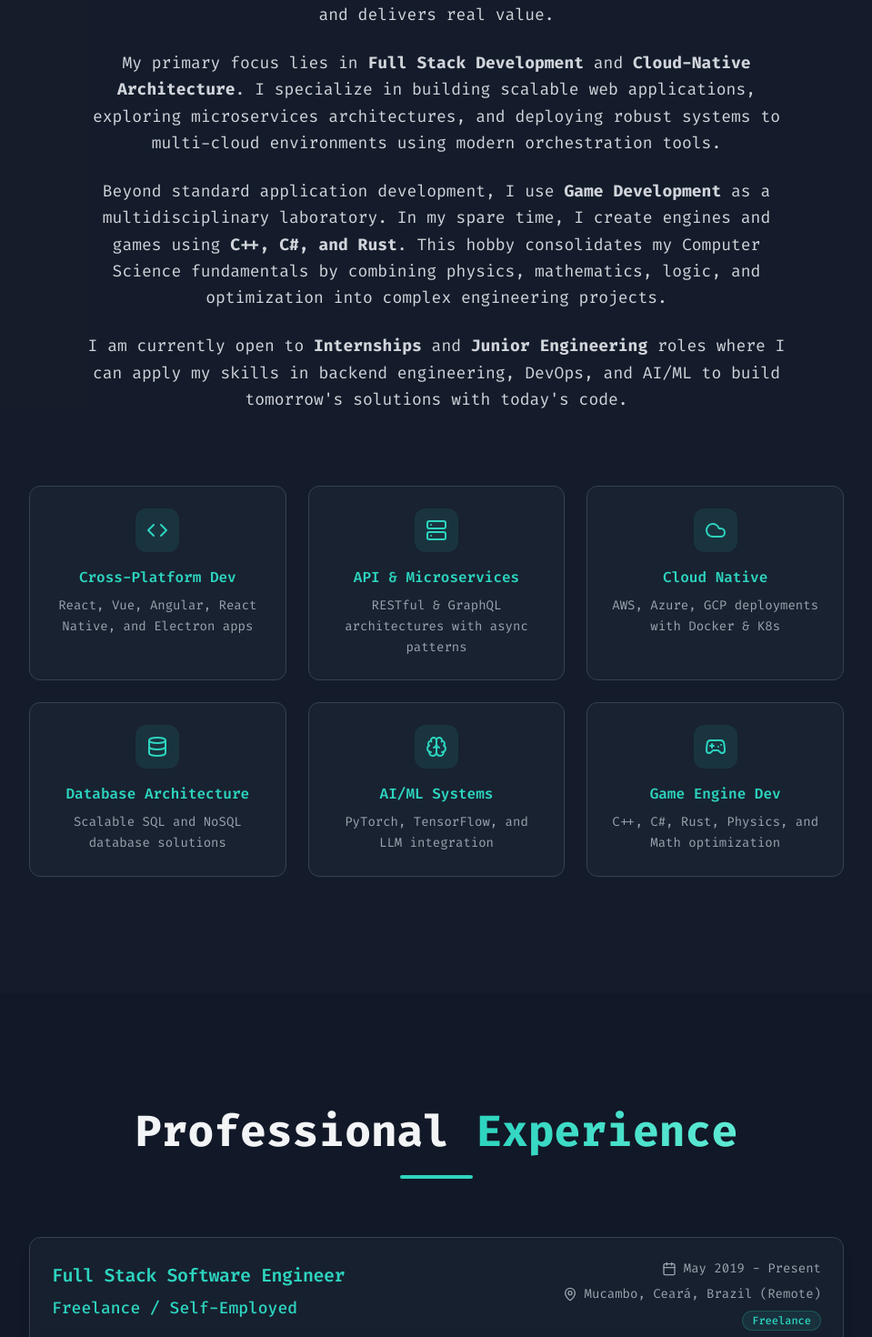
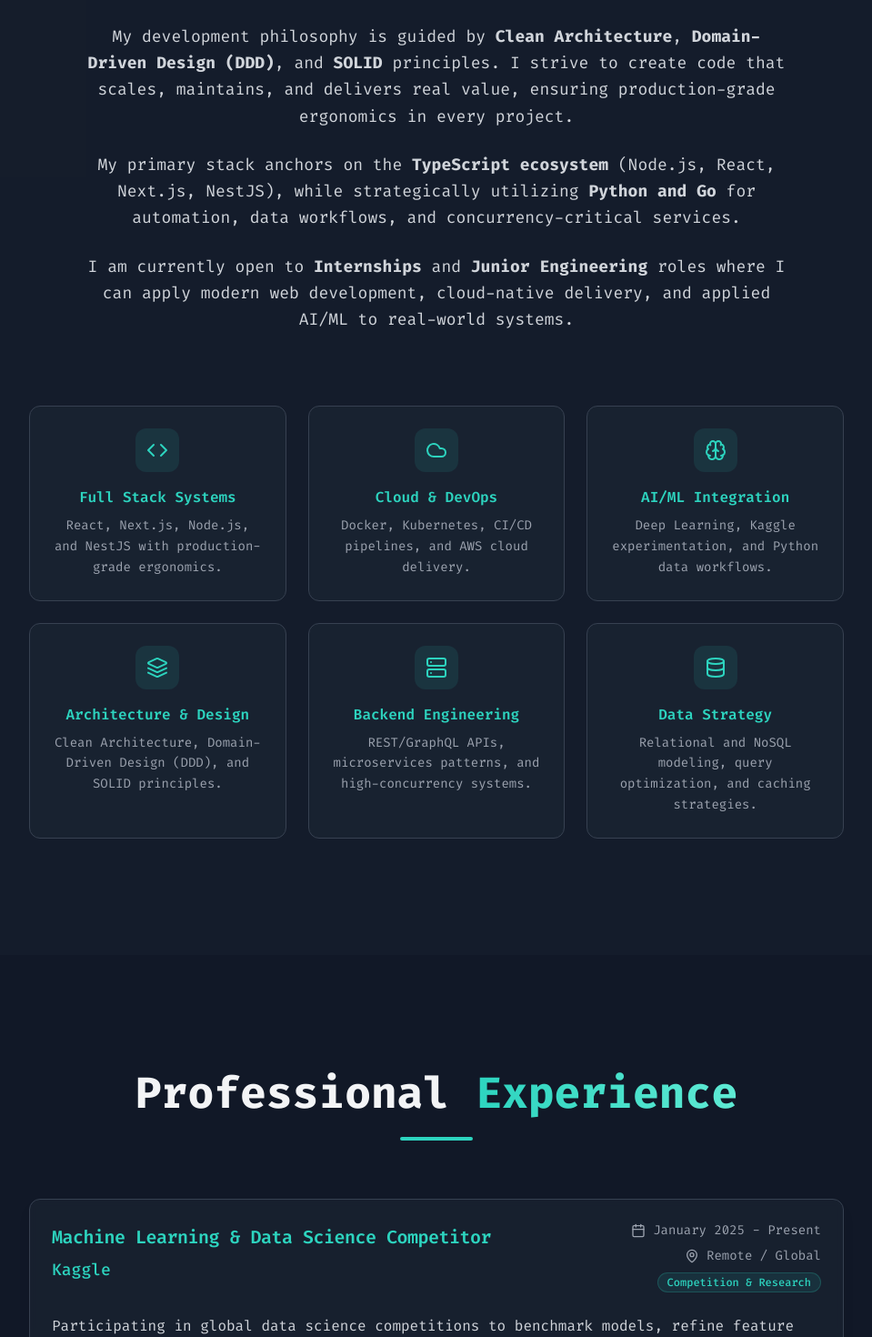
Before and after one commit to emanuellcs/emanuellcs-landing-page, a Next.js app: page / in a window 1280 px wide. Shown: the part 1330-2800 px from the top of the page at 91% size, without its empty margins (160-1119 px from the left). Built offline with nearby package versions, Linux system fonts and the light colour scheme.

Commit message:
feat: update content across sections for improved clarity and focus

```diff
--- a/components/sections/about.tsx
+++ b/components/sections/about.tsx
@@ -1,35 +1,35 @@
-import { Code, Server, Cloud, Database, Brain, Gamepad2 } from "lucide-react"
+import { Code, Server, Cloud, Database, Brain, Layers } from "lucide-react"
 
 const highlights = [
   {
     icon: Code,
-    title: "Cross-Platform Dev",
-    description: "React, Vue, Angular, React Native, and Electron apps",
+    title: "Full Stack Systems",
+    description: "React, Next.js, Node.js, and NestJS with production-grade ergonomics.",
+  },
+  {
+    icon: Cloud,
+    title: "Cloud & DevOps",
+    description: "Docker, Kubernetes, CI/CD pipelines, and AWS cloud delivery.",
+  },
+  {
+    icon: Brain,
+    title: "AI/ML Integration",
+    description: "Deep Learning, Kaggle experimentation, and Python data workflows.",
+  },
+  {
+    icon: Layers,
+    title: "Architecture & Design",
+    description: "Clean Architecture, Domain-Driven Design (DDD), and SOLID principles.",
   },
   {
     icon: Server,
-    title: "API & Microservices",
-    description: "RESTful & GraphQL architectures with async patterns",
-  },
-  {
-    icon: Cloud,
-    title: "Cloud Native",
-    description: "AWS, Azure, GCP deployments with Docker & K8s",
+    title: "Backend Engineering",
+    description: "REST/GraphQL APIs, microservices patterns, and high-concurrency systems.",
   },
   {
     icon: Database,
-    title: "Database Architecture",
-    description: "Scalable SQL and NoSQL database solutions",
-  },
-  {
-    icon: Brain,
-    title: "AI/ML Systems",
-    description: "PyTorch, TensorFlow, and LLM integration",
-  },
-  {
-    icon: Gamepad2,
-    title: "Game Engine Dev",
-    description: "C++, C#, Rust, Physics, and Math optimization",
+    title: "Data Strategy",
+    description: "Relational and NoSQL modeling, query optimization, and caching strategies.",
   },
 ]
 
@@ -54,22 +54,21 @@ export function About() {
           <div className="space-y-8">
             <div className="space-y-6 text-lg text-gray-300 leading-relaxed text-center max-w-3xl mx-auto">
               <p>
-                I am a Full Stack Software Engineer and a double-degree student in <strong>Software Engineering & Computer Science</strong>,
-                based in Mucambo, Brazil. My development philosophy centers on creating code that scales, maintains, and delivers real value.
+                I am a <strong>Software Engineering & Computer Science student (2025–2029)</strong> focused on high-performance
+                Full Stack development. I work with an engineering vision, combining modern interfaces with robust backends.
               </p>
               <p>
-                My primary focus lies in <strong>Full Stack Development</strong> and <strong>Cloud-Native Architecture</strong>.
-                I specialize in building scalable web applications, exploring microservices architectures, and deploying robust systems
-                to multi-cloud environments using modern orchestration tools.
+                My development philosophy is guided by <strong>Clean Architecture</strong>, <strong>Domain-Driven Design (DDD)</strong>,
+                and <strong>SOLID</strong> principles. I strive to create code that scales, maintains, and delivers real value,
+                ensuring production-grade ergonomics in every project.
               </p>
               <p>
-                Beyond standard application development, I use <strong>Game Development</strong> as a multidisciplinary laboratory.
-                In my spare time, I create engines and games using <strong>C++, C#, and Rust</strong>. This hobby consolidates my
-                Computer Science fundamentals by combining physics, mathematics, logic, and optimization into complex engineering projects.
+                My primary stack anchors on the <strong>TypeScript ecosystem</strong> (Node.js, React, Next.js, NestJS), while
+                strategically utilizing <strong>Python and Go</strong> for automation, data workflows, and concurrency-critical services.
               </p>
               <p>
-                I am currently open to <strong>Internships</strong> and <strong>Junior Engineering</strong> roles where I can apply my skills
-                in backend engineering, DevOps, and AI/ML to build tomorrow's solutions with today's code.
+                I am currently open to <strong>Internships</strong> and <strong>Junior Engineering</strong> roles where I can apply
+                modern web development, cloud-native delivery, and applied AI/ML to real-world systems.
               </p>
             </div>
 
--- a/components/sections/contact.tsx
+++ b/components/sections/contact.tsx
@@ -14,7 +14,7 @@ const contactMethods = [
   },
   {
     title: "LinkedIn",
-    description: "Connect for professional opportunities",
+    description: "Connect for opportunities",
     icon: Linkedin,
     href: "https://linkedin.com/in/emanuellcs",
     buttonText: "View Profile",
@@ -22,7 +22,7 @@ const contactMethods = [
   },
   {
     title: "Hugging Face",
-    description: "Follow my AI/ML models and datasets",
+    description: "Follow my AI/ML models",
     icon: Brain,
     href: "https://huggingface.co/emanuellcs",
     buttonText: "View Models",
@@ -30,7 +30,7 @@ const contactMethods = [
   },
   {
     title: "GitHub",
-    description: "Explore my code and contributions",
+    description: "Explore my code",
     icon: Github,
     href: "https://github.com/emanuellcs",
     buttonText: "Visit GitHub",
@@ -50,13 +50,12 @@ export function Contact() {
 
           <div className="max-w-3xl mx-auto space-y-4 text-gray-300 leading-relaxed">
             <p className="text-xl">
-              I am currently open to <strong>Internships</strong>, <strong>Junior Engineering</strong> roles, and
-              <strong>Open Source Collaboration</strong> worldwide.
+              I am actively pursuing <strong>Internship</strong> and <strong>Junior Engineering</strong> roles
+              where I can apply modern web development, cloud-native delivery, and AI/ML to production contexts.
             </p>
             <p>
-              Whether you want to discuss Cloud-Native Architecture, AI/ML pipelines, or Game Engine development
-              (check my <Link href="https://gitlab.com/emanuellcs" className="text-teal-400 hover:underline">GitLab</Link> for that!),
-              I'd love to hear from you.
+              Whether you want to discuss <strong>Clean Architecture</strong>, <strong>Kaggle Competitions</strong>,
+              or <strong>Full Stack Systems</strong>, I'd love to hear from you.
             </p>
           </div>
         </div>
--- a/components/sections/education.tsx
+++ b/components/sections/education.tsx
@@ -1,4 +1,4 @@
-import { GraduationCap, Calendar, MapPin } from "lucide-react"
+import { GraduationCap, Calendar, MapPin, Award } from "lucide-react"
 import { Card, CardContent, CardDescription, CardHeader, CardTitle } from "@/components/ui/card"
 
 const education = [
@@ -6,49 +6,48 @@ const education = [
     degree: "Bachelor's Degree",
     field: "Computer Science",
     institution: "Uninter",
-    period: "November 2025 - November 2029",
+    period: "Nov 2025 - Nov 2029",
     location: "Brazil",
     status: "Enrolled",
-    type: "Bachelor's Degree",
+    description: "Focus on Algorithms, Data Structures, and Mathematical Foundations.",
   },
   {
     degree: "Bachelor's Degree",
     field: "Software Engineering",
     institution: "Estácio",
-    period: "January 2025 - January 2029",
+    period: "Jan 2025 - Jan 2029",
     location: "Brazil",
     status: "In Progress",
-    type: "Bachelor's Degree",
+    description: "Focus on System Design, Software Architecture, and Engineering Practices.",
   },
   {
-    degree: "Formation Course",
+    degree: "Professional Formation",
     field: "Software Engineer",
     institution: "Escola DNC",
-    period: "April 2025 - November 2025",
-    location: "Brazil",
+    period: "Apr 2025 - Nov 2025",
+    location: "Remote",
     status: "In Progress",
-    type: "Professional Course",
+    description: "Intensive training in Full Stack Development and Career Acceleration.",
   },
   {
     degree: "Integrated Technical Course",
     field: "Systems Development",
     institution: "EEEP Professora Maria de Jesus Rodrigues Alves",
-    period: "January 2022 - December 2024",
-    location: "Brazil",
+    period: "Jan 2022 - Dec 2024",
+    location: "Ceará, Brazil",
     status: "Completed",
-    type: "Technical Degree",
+    description: "Foundation in programming logic, web development, and database management.",
   },
 ]
 
 const certifications = [
+  "AWS CloudFormation",
   "AWS Lambda",
-  "AWS CloudFormation",
-  "Amazon Web Services",
-  "Jornada de Orientação de Carreira",
-  "5G Basics: What it's all about",
-  "HCIA-5G V2.0 Course",
+  "Cloud-Native Architecture",
   "React Development",
-  "Introduction to Web Development",
+  "HCIA-5G V2.0",
+  "5G Basics",
+  "Career Orientation Journey",
 ]
 
 export function Education() {
@@ -60,6 +59,10 @@ export function Education() {
             Education & <span className="gradient-text">Certifications</span>
           </h2>
           <div className="w-20 h-1 bg-teal-400 mx-auto rounded-full" />
+          <p className="text-xl text-gray-300 mt-6 max-w-3xl mx-auto">
+             A continuous journey combining academic rigor in <strong>Computer Science & Software Engineering</strong>
+             with practical, professional certification in cloud technologies.
+          </p>
         </div>
 
         <div className="max-w-6xl mx-auto">
@@ -104,6 +107,9 @@ export function Education() {
                       </div>
                     </div>
                   </CardHeader>
+                  <CardContent>
+                    <p className="text-gray-400 text-sm ml-16">{edu.description}</p>
+                  </CardContent>
                 </Card>
               ))}
             </div>
@@ -120,7 +126,7 @@ export function Education() {
                       key={index}
                       className="flex items-center p-3 bg-gray-800/50 rounded-lg border border-gray-700 hover:border-teal-400/50 transition-all duration-300 hover:bg-teal-400/5"
                     >
-                      <div className="w-2 h-2 bg-teal-400 rounded-full mr-3 flex-shrink-0" />
+                      <Award size={16} className="text-teal-400 mr-3 flex-shrink-0" />
                       <span className="text-sm text-gray-300 font-medium">{cert}</span>
                     </div>
                   ))}
--- a/components/sections/experience.tsx
+++ b/components/sections/experience.tsx
@@ -1,21 +1,35 @@
-import { Calendar, MapPin } from "lucide-react"
+import { Calendar, MapPin, Trophy } from "lucide-react"
 import { Card, CardContent, CardDescription, CardHeader, CardTitle } from "@/components/ui/card"
 
 const experiences = [
   {
+    title: "Machine Learning & Data Science Competitor",
+    company: "Kaggle",
+    location: "Remote / Global",
+    period: "January 2025 - Present",
+    duration: "Ongoing",
+    type: "Competition & Research",
+    description: "Participating in global data science competitions to benchmark models, refine feature engineering, and stress-test applied ML workflows.",
+    achievements: [
+      "Training Deep Learning models using PyTorch and TensorFlow for Computer Vision and NLP tasks",
+      "Implementing advanced feature engineering and large-scale data processing pipelines",
+      "Applying mathematical optimization and regularization techniques to improve model generalization",
+      "Collaborating with the community to study SOTA architectures and modern training techniques",
+    ],
+  },
+  {
     title: "Full Stack Software Engineer",
     company: "Freelance / Self-Employed",
-    location: "Mucambo, Ceará, Brazil (Remote)",
-    period: "May 2019 - Present",
-    duration: "5+ years",
+    location: "Mucambo, Brazil (Remote)",
+    period: "Jan 2022 - Present",
+    duration: "4+ years",
     type: "Freelance",
-    description: "Designing and developing scalable full-stack solutions, focusing on cloud-native architectures, microservices, and high-performance systems.",
+    description: "Delivering production-grade full stack solutions with a focus on performance, security, and maintainability using Clean Architecture.",
     achievements: [
-      "Architecting and building RESTful & GraphQL APIs using Node.js, Go, and Python",
-      "Deploying microservices to multi-cloud environments (AWS, Azure, GCP) using Docker and Kubernetes",
-      "Developing responsive cross-platform applications with React, Vue, React Native, and Electron",
-      "Implementing secure authentication systems and optimizing database performance (SQL & NoSQL)",
-      "Integrating AI/ML models (PyTorch/TensorFlow) into production web applications",
+      "Architecting RESTful & GraphQL APIs using Node.js (NestJS) and Go",
+      "Deploying microservices to AWS and multi-cloud environments using Docker and Kubernetes",
+      "Building responsive frontend interfaces with React, Next.js, and Tailwind CSS",
+      "Optimizing database performance for PostgreSQL and MongoDB including query indexing and caching",
     ],
   },
   {
@@ -25,12 +39,11 @@ const experiences = [
     period: "August 2024 - December 2024",
     duration: "5 months",
     type: "Internship",
-    description: "Gained practical experience in graphic design and digital media production.",
+    description: "Gained practical experience in visual communication and digital media production.",
     achievements: [
       "Developed skills in graphic design and visual communication",
-      "Worked with design software and digital media tools",
-      "Collaborated on various design projects and client deliverables",
-      "Applied technical knowledge in a professional environment",
+      "Collaborated on design projects and client deliverables",
+      "Applied technical knowledge in a professional team environment",
     ],
   },
 ]
@@ -75,7 +88,7 @@ export function Experience() {
                 <p className="text-gray-300 mb-4 leading-relaxed">{exp.description}</p>
 
                 <div className="space-y-3">
-                  <h4 className="font-semibold text-teal-400 text-sm">Key Achievements & Responsibilities:</h4>
+                  <h4 className="font-semibold text-teal-400 text-sm">Key Responsibilities & Tech:</h4>
                   <ul className="space-y-2">
                     {exp.achievements.map((achievement, i) => (
                       <li key={i} className="flex items-start text-sm text-gray-300">
--- a/components/sections/hero.tsx
+++ b/components/sections/hero.tsx
@@ -3,16 +3,15 @@
 import { useEffect, useState } from "react"
 import Link from "next/link"
 import { Button } from "@/components/ui/button"
-import { Github, Linkedin, Mail, ArrowRight, Gitlab, Brain } from "lucide-react"
+import { Github, Linkedin, Mail, ArrowRight, Gitlab, Brain, BarChart } from "lucide-react"
 
 const typingStrings = [
-  "Full Stack Software Engineer.",
-  "SE & CS Student.",
-  "Building Scalable Systems.",
-  "Cloud Native Architecture.",
-  "AI/ML Enthusiast.",
-  "Game Engine Developer.",
-  "Node.js | Go | Python | Rust.",
+  "Software Engineering Student.",
+  "Full Stack Developer.",
+  "TypeScript | Node.js | Next.js.",
+  "Python & Go | Cloud & DevOps.",
+  "Clean Architecture & DDD.",
+  "AI/ML & Data Science.",
 ]
 
 const socialLinks = [
@@ -24,11 +23,18 @@ const socialLinks = [
     hoverColor: "hover:text-gray-400",
   },
   {
-    name: "GitLab",
-    href: "https://gitlab.com/emanuellcs",
-    icon: Gitlab,
-    label: "Visit Emanuel's GitLab profile",
-    hoverColor: "hover:text-orange-500",
+    name: "LinkedIn",
+    href: "https://www.linkedin.com/in/emanuellcs",
+    icon: Linkedin,
+    label: "Connect with Emanuel on LinkedIn",
+    hoverColor: "hover:text-blue-500",
+  },
+  {
+    name: "Kaggle",
+    href: "https://www.kaggle.com/emanuellcs",
+    icon: BarChart,
+    label: "Visit Emanuel's Kaggle profile",
+    hoverColor: "hover:text-blue-400",
   },
   {
     name: "Hugging Face",
@@ -38,11 +44,11 @@ const socialLinks = [
     hoverColor: "hover:text-yellow-400",
   },
   {
-    name: "LinkedIn",
-    href: "https://www.linkedin.com/in/emanuellcs",
-    icon: Linkedin,
-    label: "Connect with Emanuel on LinkedIn",
-    hoverColor: "hover:text-blue-500",
+    name: "GitLab",
+    href: "https://gitlab.com/emanuellcs",
+    icon: Gitlab,
+    label: "Visit Emanuel's GitLab profile",
+    hoverColor: "hover:text-orange-500",
   },
   {
     name: "Email",
@@ -110,8 +116,8 @@ export function Hero() {
                 </span>
               </div>
 
-              <p className="text-lg text-gray-400 italic">
-                "Code that scales, maintains, and delivers value"
+              <p className="text-lg text-gray-400 italic max-w-2xl mx-auto">
+                "Building scalable systems with clean interfaces, robust backends, and measurable outcomes."
               </p>
 
               <p className="text-base sm:text-lg text-gray-500 flex items-center justify-center gap-2">
--- a/components/sections/projects.tsx
+++ b/components/sections/projects.tsx
@@ -1,44 +1,56 @@
 import Link from "next/link"
 import { Button } from "@/components/ui/button"
 import { Card, CardContent, CardDescription, CardFooter, CardHeader, CardTitle } from "@/components/ui/card"
-import { Github, Gitlab, Brain, ArrowRight, Layers, Cpu, Network } from "lucide-react"
+import { Github, Gitlab, Brain, ArrowRight, Server, Terminal, Cloud, BarChart } from "lucide-react"
 
 const platforms = [
   {
     title: "Open Source & Web",
     platform: "GitHub",
-    description: "My primary hub for full-stack applications, cloud-native systems, and developer tools. Home to my experiments with Node.js, Go, and microservices architecture.",
+    description: "My primary hub for production-grade applications. Home to my work with the TypeScript ecosystem (NestJS, Next.js) and Cloud/DevOps infrastructure.",
     icon: Github,
-    secondaryIcon: Network,
+    secondaryIcon: Cloud,
     href: "https://github.com/emanuellcs",
     color: "text-gray-200",
     hoverColor: "group-hover:text-white",
     bgColor: "bg-gray-800",
-    tags: ["Full Stack", "Cloud Native", "DevOps"],
+    tags: ["TypeScript", "Microservices", "AWS"],
   },
   {
-    title: "Game Engines & Systems",
+    title: "Systems & Low-Level",
     platform: "GitLab",
-    description: "A multidisciplinary laboratory for low-level engineering. Here I build game engines, physics simulations, and graphics renderers using C++, C#, and Rust.",
+    description: "A laboratory for high-performance engineering. Here I explore system design, concurrency patterns, and game engines using Go, C++, and Rust.",
     icon: Gitlab,
-    secondaryIcon: Cpu,
+    secondaryIcon: Terminal,
     href: "https://gitlab.com/emanuellcs",
     color: "text-orange-500",
     hoverColor: "group-hover:text-orange-400",
     bgColor: "bg-orange-900/20",
-    tags: ["C++", "Rust", "Game Dev"],
+    tags: ["Go", "C++", "System Design"],
   },
   {
     title: "AI & Machine Learning",
     platform: "Hugging Face",
-    description: "The repository for my research into artificial intelligence. Includes trained models, datasets, and experiments with PyTorch, TensorFlow, and LLMs.",
+    description: "The repository for my research into artificial intelligence. Includes trained models, datasets, and NLP experiments with PyTorch and TensorFlow.",
     icon: Brain,
-    secondaryIcon: Layers,
+    secondaryIcon: Server,
     href: "https://huggingface.co/emanuellcs",
     color: "text-yellow-400",
     hoverColor: "group-hover:text-yellow-300",
     bgColor: "bg-yellow-900/20",
-    tags: ["PyTorch", "TensorFlow", "MLOps"],
+    tags: ["PyTorch", "Deep Learning", "Models"],
+  },
+  {
+    title: "Data Science & Competitions",
+    platform: "Kaggle",
+    description: "My arena for benchmarking models and feature engineering. I participate in global competitions to stress-test applied ML workflows and data strategies.",
+    icon: BarChart,
+    secondaryIcon: Brain,
+    href: "https://www.kaggle.com/emanuellcs",
+    color: "text-blue-400",
+    hoverColor: "group-hover:text-blue-300",
+    bgColor: "bg-blue-900/20",
+    tags: ["Python", "Data Analysis", "Competitions"],
   },
 ]
 
@@ -52,12 +64,12 @@ export function Projects() {
           </h2>
           <div className="w-20 h-1 bg-teal-400 mx-auto rounded-full mb-8" />
           <p className="text-xl text-gray-300 max-w-3xl mx-auto leading-relaxed">
-            I organize my development work across specialized platforms to maintain clean architecture and focus.
-            Explore my code based on your area of interest.
+            I organize my development work across specialized platforms.
+            Explore my code, models, and datasets based on your area of interest.
           </p>
         </div>
 
-        <div className="grid md:grid-cols-3 gap-8 max-w-6xl mx-auto">
+        <div className="grid md:grid-cols-2 gap-6 max-w-5xl mx-auto">
           {platforms.map((item) => {
             const Icon = item.icon
             const SecondaryIcon = item.secondaryIcon
--- a/components/sections/skills.tsx
+++ b/components/sections/skills.tsx
@@ -7,26 +7,21 @@ const skillCategories = [
     skills: [
       { name: "TypeScript", icon: "📘" },
       { name: "JavaScript", icon: "⚡" },
+      { name: "Python", icon: "🐍" },
       { name: "Go", icon: "🐹" },
-      { name: "Python", icon: "🐍" },
-      { name: "C#", icon: "💜" },
-      { name: "C++", icon: "⚙️" },
-      { name: "Rust", icon: "🦀" },
-      { name: "Java", icon: "☕" },
+      { name: "SQL", icon: "💾" },
     ],
   },
   {
-    title: "Backend Development",
+    title: "Backend & APIs",
     icon: Server,
     skills: [
       { name: "Node.js", icon: "🟢" },
       { name: "NestJS", icon: "🦁" },
-      { name: "Go Gin/Fiber", icon: "🚀" },
+      { name: "Express.js", icon: "🚂" },
       { name: "FastAPI", icon: "⚡" },
-      { name: ".NET Core", icon: "🟣" },
-      { name: "Spring Boot", icon: "🍃" },
+      { name: "Go Gin", icon: "🍸" },
       { name: "GraphQL", icon: "◈" },
-      { name: "Express", icon: "🚂" },
     ],
   },
   {
@@ -35,12 +30,10 @@ const skillCategories = [
     skills: [
       { name: "React", icon: "⚛️" },
       { name: "Next.js", icon: "▲" },
-      { name: "Vue.js", icon: "💚" },
-      { name: "Angular", icon: "🅰️" },
-      { name: "Tailwind", icon: "🌊" },
-      { name: "Vite", icon: "⚡" },
+      { name: "Tailwind CSS", icon: "🌊" },
       { name: "HTML5", icon: "🌐" },
       { name: "CSS3", icon: "🎨" },
+      { name: "Vite", icon: "⚡" },
     ],
   },
   {
@@ -48,17 +41,17 @@ const skillCategories = [
     icon: Cloud,
     skills: [
       { name: "AWS", icon: "☁️" },
-      { name: "Azure", icon: "🟦" },
-      { name: "GCP", icon: "🌈" },
       { name: "Docker", icon: "🐳" },
       { name: "Kubernetes", icon: "⚓" },
-      { name: "Terraform", icon: "🏗️" },
       { name: "CI/CD", icon: "🔄" },
-      { name: "Nginx", icon: "🚦" },
+      { name: "Azure", icon: "🟦" },
+      { name: "Google Cloud", icon: "🌈" },
+      { name: "Lambda", icon: "⚡" },
+      { name: "CloudFormation", icon: "🏗️" },
     ],
   },
   {
-    title: "AI & Data Science",
+    title: "AI/ML & Data",
     icon: Brain,
     skills: [
       { name: "PyTorch", icon: "🔥" },
@@ -67,22 +60,17 @@ const skillCategories = [
       { name: "Scikit-learn", icon: "📊" },
       { name: "Pandas", icon: "🐼" },
       { name: "NumPy", icon: "🔢" },
-      { name: "LLMs", icon: "🤖" },
-      { name: "MLOps", icon: "⚙️" },
+      { name: "Kaggle", icon: "🏅" },
     ],
   },
   {
-    title: "Databases & Tools",
+    title: "Databases & Caching",
     icon: Database,
     skills: [
       { name: "PostgreSQL", icon: "🐘" },
+      { name: "MySQL", icon: "🐬" },
       { name: "MongoDB", icon: "🍃" },
       { name: "Redis", icon: "🔴" },
-      { name: "Git", icon: "📝" },
-      { name: "Linux (Arch)", icon: "🐧" },
-      { name: "VS Code", icon: "💻" },
-      { name: "Postman", icon: "🚀" },
-      { name: "Vim", icon: "⌨️" },
     ],
   },
 ]
@@ -97,8 +85,8 @@ export function Skills() {
           </h2>
           <div className="w-20 h-1 bg-teal-400 mx-auto rounded-full" />
           <p className="text-xl text-gray-300 mt-6 max-w-3xl mx-auto">
-            I build scalable systems using a modern, polyglot technology stack, ranging from high-performance
-            backend services to intuitive frontend interfaces and advanced AI models.
+            My stack anchors on the <strong>TypeScript ecosystem</strong> (Node.js, React, Next.js, NestJS),
+            supported by <strong>Python and Go</strong> for automation, data workflows, and concurrency-critical services.
           </p>
         </div>
 
```
Also changed, not shown: 1 other file (tests, documents, lock files or other folders).
